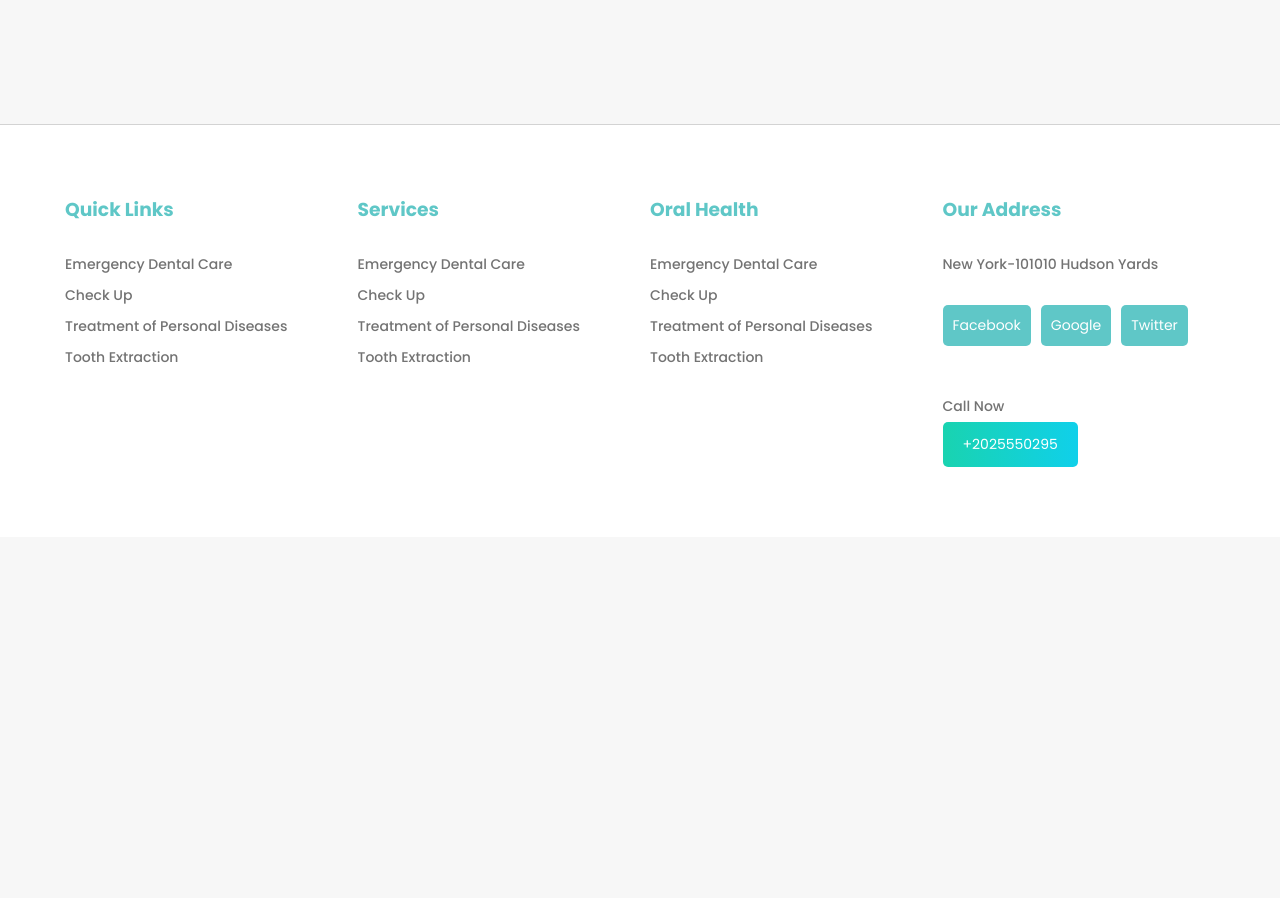
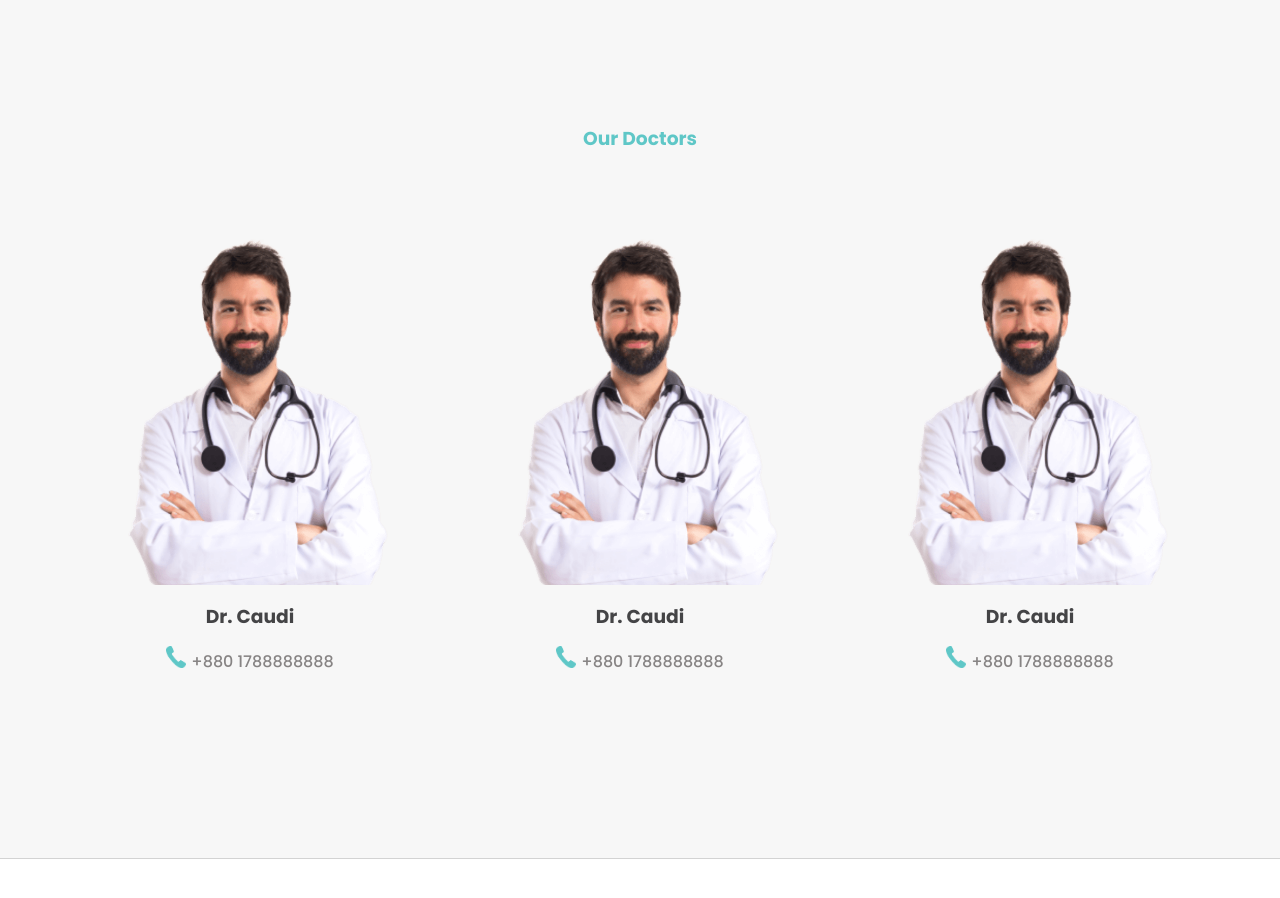
Before and after one commit to azizulwd/doctors-portal-clientside, a React (Create React App) app: page / in a window 1280 px wide. Shown: the part 3640-4538 px from the top of the page. Before the commit the page ends 4177 px from the top, so only its background shows below. Built offline with nearby package versions, Linux system fonts and the light colour scheme.

Commit message:
doctors added

```diff
--- a/src/components/Home/Blogs/Blogs.css
+++ b/src/components/Home/Blogs/Blogs.css
@@ -26,7 +26,7 @@
     transition: 0.5s;
 }
 .blog:hover{
-    background: #10cfe6;
+    background: linear-gradient(to right, #19d3b0, #10d0ea);
 }
 .blog_author {
     display: flex;
--- /dev/null
+++ b/src/components/Home/Doctors/Doctors.css
@@ -0,0 +1,39 @@
+.doctors{
+    margin-bottom: 150px;
+}
+.doctors_title{
+    text-align: center;
+    margin-bottom: 50px;
+}
+.doctors_title h3{
+    color: #5fc7c7;
+}
+.doctors_inner{
+    display: grid;
+    grid-template-columns: repeat(3, 1fr);
+    gap: 20px;
+}
+.doctor {
+    text-align: center;
+    padding: 30px 0;
+}
+.doctor h3 {
+    color: #444446;
+    margin-bottom: 15px;
+}
+.doctor img{
+    margin-bottom: 10px;
+}
+.doctor p {
+    display: flex;
+    align-items: center;
+    justify-content: center;
+    gap: 5px;
+}
+.doctor p img {
+    width: 20px;
+}
+.doctor p span {
+    color: #878484;
+    font-weight: 500;
+}
--- /dev/null
+++ b/src/components/Home/Doctors/Doctors.js
@@ -0,0 +1,42 @@
+import React from 'react';
+import doctorPic from '../../../images/doctor-small.png';
+import phoneLogo from '../../../images/doctors-phone.png';
+import './Doctors.css';
+
+const Doctors = () => {
+    return (
+        <div className="doctors">
+            <div className="doctors_title">
+                <h3>Our Doctors</h3>
+            </div>
+            <div className="container doctors_inner">
+                <div className="doctor">
+                    <img src={doctorPic} alt="" />
+                    <h3>Dr. Caudi</h3>
+                    <p>
+                        <img src={phoneLogo} alt="" />
+                        <span>+880 1788888888</span>
+                    </p>
+                </div>
+                <div className="doctor">
+                    <img src={doctorPic} alt="" />
+                    <h3>Dr. Caudi</h3>
+                    <p>
+                        <img src={phoneLogo} alt="" />
+                        <span>+880 1788888888</span>
+                    </p>
+                </div>
+                <div className="doctor">
+                    <img src={doctorPic} alt="" />
+                    <h3>Dr. Caudi</h3>
+                    <p>
+                        <img src={phoneLogo} alt="" />
+                        <span>+880 1788888888</span>
+                    </p>
+                </div>
+            </div>
+        </div>
+    );
+};
+
+export default Doctors;
--- a/src/components/Home/Home/Home.js
+++ b/src/components/Home/Home/Home.js
@@ -3,6 +3,7 @@ import Address from '../Address/Address';
 import Appointment from '../Appointment/Appointment';
 import Banner from '../Banner/Banner';
 import Blogs from '../Blogs/Blogs';
+import Doctors from '../Doctors/Doctors';
 import Facility from '../Facility/Facility';
 import Services from '../Services/Services';
 import Testimonial from '../Testimonial/Testimonial';
@@ -17,6 +18,7 @@ const Home = () => {
             <Appointment></Appointment>
             <Testimonial></Testimonial>
             <Blogs></Blogs>
+            <Doctors></Doctors>
         </div>
     );
 };
```
Also changed, not shown: src/images/doctors-phone.png (added).
